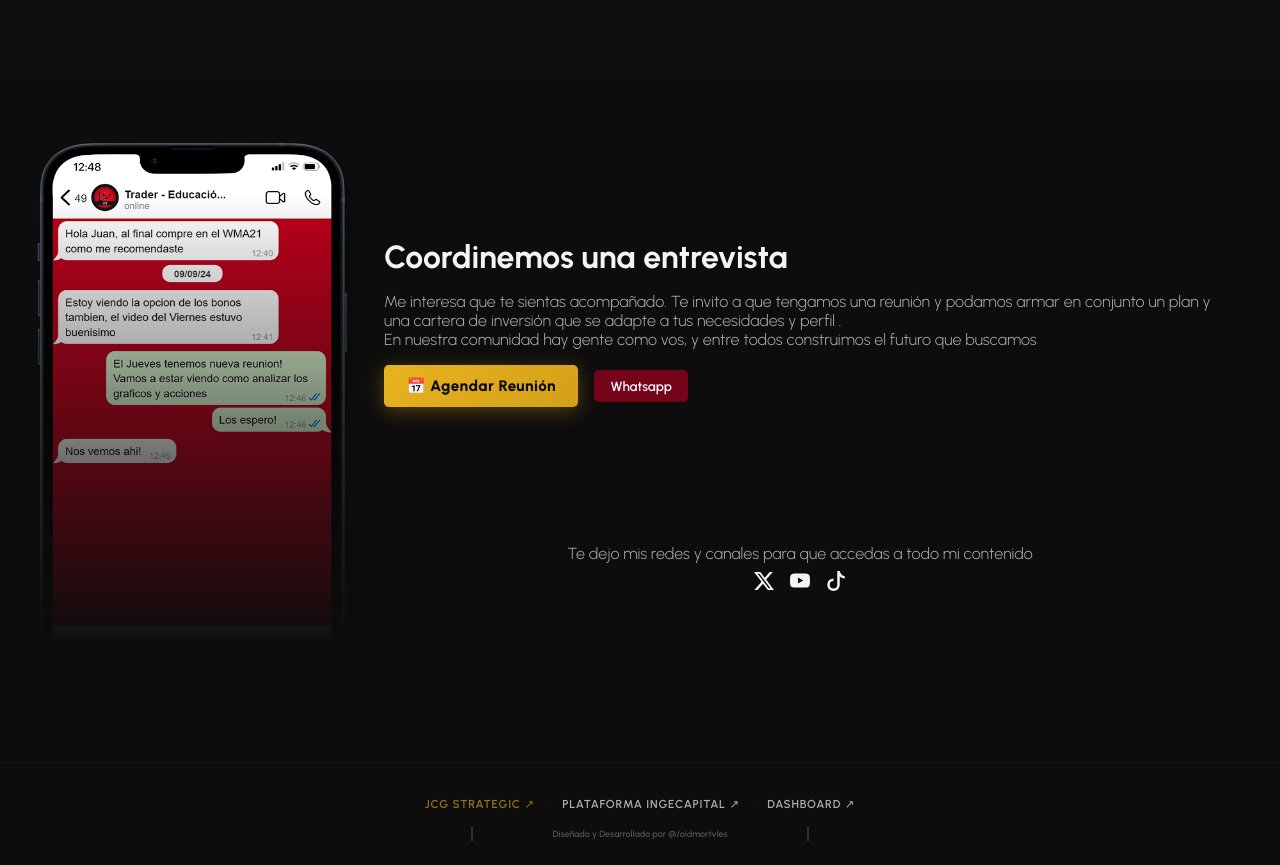
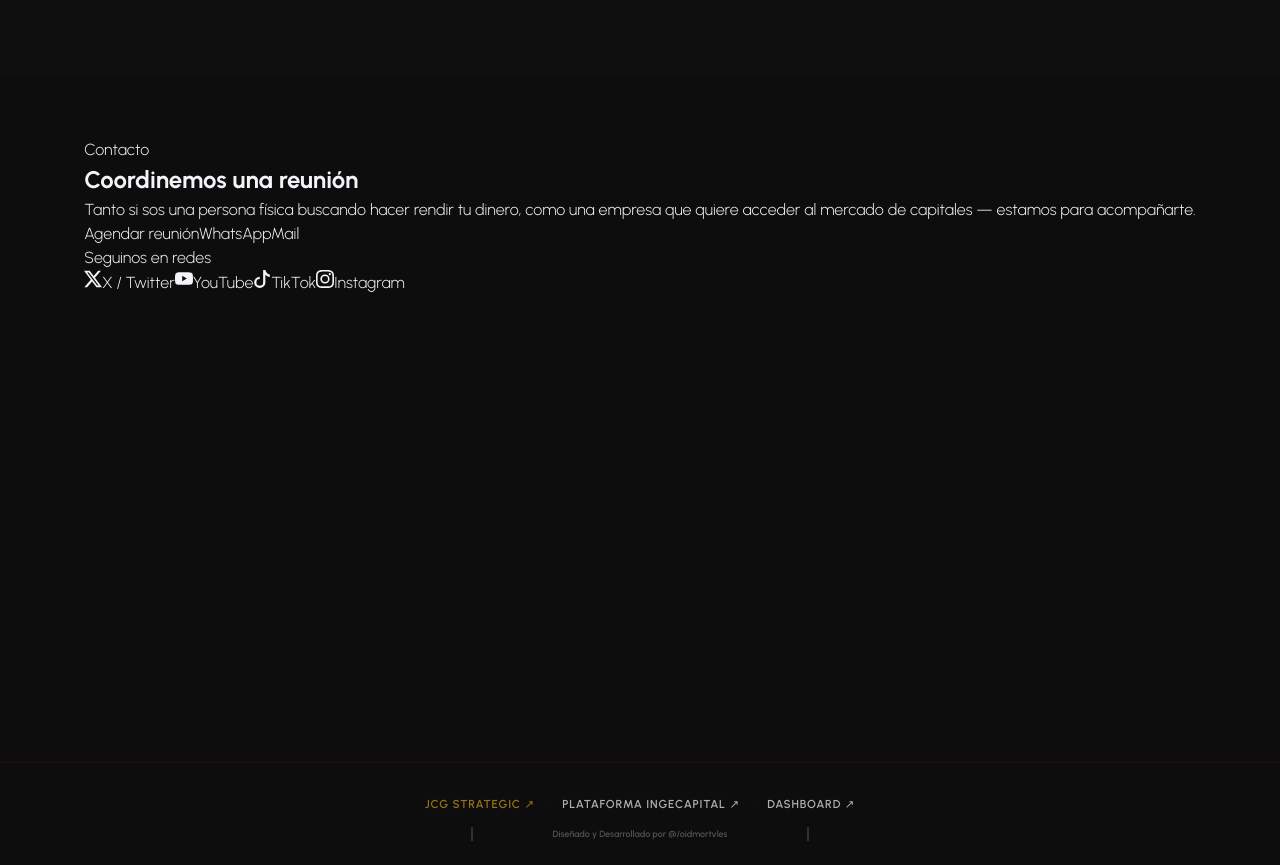
Before and after one commit to jcginversiones/JCGInversiones, a React (Vite) app: page / in a window 1280 px wide. Shown: the part 3780-4645 px from the top of the page. Built offline with nearby package versions, Linux system fonts and the light colour scheme.

Commit message:
Update Contact.tsx

```diff
--- a/src/components/Contact.tsx
+++ b/src/components/Contact.tsx
@@ -1,42 +1,80 @@
-import ButtonAction from './ButtonAction';
 import './Contact.css';
-import RedesContact from './RedesContact';
-
 
 interface ContactProp {
-    id:string
+    id: string;
 }
 
-const Contact : React.FC <ContactProp> = ({id}) =>{
-    return(
-        <div className='contact' id={id}>
-            <img src="/phone.png" alt="" />
+const Contact: React.FC<ContactProp> = ({ id }) => {
+    return (
+        <section className='contact' id={id}>
+            <div className='contactInner'>
+                <div className='contactTexto'>
+                    <p className='contactEyebrow'>
+                        <span className='contactEyebrowLine'></span>
+                        Contacto
+                    </p>
+                    <h2 className='contactTitulo'>Coordinemos una reunión</h2>
+                    <p className='contactDesc'>
+                        Tanto si sos una persona física buscando hacer rendir tu dinero, como una empresa que quiere acceder al mercado de capitales — estamos para acompañarte.
+                    </p>
+                    <div className='contactBtns'>
+                        <a
+                            href='https://cal.com/jcgstrategic/jcginversiones'
+                            target='_blank'
+                            rel='noopener noreferrer'
+                            className='contactBtnAgendar'
+                        >
+                            Agendar reunión
+                        </a>
+                        <a
+                            href='https://wa.me/541169787999?text=Hola%20JCG%20Inversiones,%20encontré%20tu%20perfil%20a%20través%20de%20la%20web'
+                            target='_blank'
+                            rel='noopener noreferrer'
+                            className='contactBtnWpp'
+                        >
+                            WhatsApp
+                        </a>
+                        <a
+                            href='mailto:juancg00ginversiones@gmail.com?subject=Consulta%20desde%20Web'
+                            className='contactBtnMail'
+                        >
+                            Mail
+                        </a>
+                    </div>
+                </div>
 
-            <section className='contactContainer'>
-                <article className='contentIvite'>
-                        <h3>Coordinemos una entrevista</h3>
-                        <p className='cTextInvite'>
-                            Me interesa que te sientas acompañado. Te invito a que tengamos una reunión y podamos armar en conjunto un plan y una cartera de inversión que se adapte a tus necesidades y perfil .
-                            <br/>
-                            En nuestra comunidad hay gente como vos, y entre todos construimos el futuro que buscamos
-                        </p>
-                        <div className='cButtons'>
-                            <a
-                                href="https://cal.com/jcgstrategic/jcginversiones"
-                                target="_blank"
-                                rel="noopener noreferrer"
-                                className='btnAgendar'
-                            >
-                                📅 Agendar Reunión
-                            </a>
-                            <ButtonAction colorSet={1} text='Whatsapp' to='https://wa.me/541169787999?text=Hola%20JCG Inversiones,%20encontré%20tu%20perfil%20a%20través%20de%20la%20web%20y%20me%20interesaba%20saber%20sobre%20tus%20Servicios%20en%20Trading'/>
-                        </div>
-                </article>
-                <RedesContact/>
-            </section>
-        </div>
-    )
-}
-
+                <div className='contactRedes'>
+                    <p className='contactRedesLabel'>Seguinos en redes</p>
+                    <div className='contactRedesItems'>
+                        <a href='https://x.com/JCG00_' target='_blank' rel='noopener noreferrer' className='contactRedItem'>
+                            <svg xmlns='http://www.w3.org/2000/svg' width='18' height='18' fill='currentColor' viewBox='0 0 16 16'>
+                                <path d='M12.6.75h2.454l-5.36 6.142L16 15.25h-4.937l-3.867-5.07-4.425 5.07H.316l5.733-6.57L0 .75h5.063l3.495 4.633L12.601.75Zm-.86 13.028h1.36L4.323 2.145H2.865z'/>
+                            </svg>
+                            <span>X / Twitter</span>
+                        </a>
+                        <a href='https://www.youtube.com/@JCG00_' target='_blank' rel='noopener noreferrer' className='contactRedItem'>
+                            <svg xmlns='http://www.w3.org/2000/svg' width='18' height='18' fill='currentColor' viewBox='0 0 16 16'>
+                                <path d='M8.051 1.999h.089c.822.003 4.987.033 6.11.335a2.01 2.01 0 0 1 1.415 1.42c.101.38.172.883.22 1.402l.01.104.022.26.008.104c.065.914.073 1.77.074 1.957v.075c-.001.194-.01 1.108-.082 2.06l-.008.105-.009.104c-.05.572-.124 1.14-.235 1.558a2.01 2.01 0 0 1-1.415 1.42c-1.16.312-5.569.334-6.18.335h-.142c-.309 0-1.587-.006-2.927-.052l-.17-.006-.087-.004-.171-.007-.171-.007c-1.11-.049-2.167-.128-2.654-.26a2.01 2.01 0 0 1-1.415-1.419c-.111-.417-.185-.986-.235-1.558L.09 9.82l-.008-.104A31 31 0 0 1 0 7.68v-.123c.002-.215.01-.958.064-1.778l.007-.103.003-.052.008-.104.022-.26.01-.104c.048-.519.119-1.023.22-1.402a2.01 2.01 0 0 1 1.415-1.42c.487-.13 1.544-.21 2.654-.26l.17-.007.172-.006.086-.003.171-.007A100 100 0 0 1 7.858 2zM6.4 5.209v4.818l4.157-2.408z'/>
+                            </svg>
+                            <span>YouTube</span>
+                        </a>
+                        <a href='https://www.tiktok.com/@jcg00_' target='_blank' rel='noopener noreferrer' className='contactRedItem'>
+                            <svg xmlns='http://www.w3.org/2000/svg' width='18' height='18' fill='currentColor' viewBox='0 0 16 16'>
+                                <path d='M9 0h1.98c.144.715.54 1.617 1.235 2.512C12.895 3.389 13.797 4 15 4v2c-1.753 0-3.07-.814-4-1.829V11a5 5 0 1 1-5-5v2a3 3 0 1 0 3 3z'/>
+                            </svg>
+                            <span>TikTok</span>
+                        </a>
+                        <a href='https://www.instagram.com/jcg_strategic' target='_blank' rel='noopener noreferrer' className='contactRedItem'>
+                            <svg xmlns='http://www.w3.org/2000/svg' width='18' height='18' fill='currentColor' viewBox='0 0 16 16'>
+                                <path d='M8 0C5.829 0 5.556.01 4.703.048 3.85.088 3.269.222 2.76.42a3.9 3.9 0 0 0-1.417.923A3.9 3.9 0 0 0 .42 2.76C.222 3.268.087 3.85.048 4.7.01 5.555 0 5.827 0 8.001c0 2.172.01 2.444.048 3.297.04.852.174 1.433.372 1.942.205.526.478.972.923 1.417.444.445.89.719 1.416.923.51.198 1.09.333 1.942.372C5.555 15.99 5.827 16 8 16s2.444-.01 3.298-.048c.851-.04 1.434-.174 1.943-.372a3.9 3.9 0 0 0 1.416-.923c.445-.445.718-.891.923-1.417.197-.509.332-1.09.372-1.942C15.99 10.445 16 10.173 16 8s-.01-2.445-.048-3.299c-.04-.851-.175-1.433-.372-1.941a3.9 3.9 0 0 0-.923-1.417A3.9 3.9 0 0 0 13.24.42c-.51-.198-1.092-.333-1.943-.372C10.443.01 10.172 0 7.998 0zm-.717 1.442h.718c2.136 0 2.389.007 3.232.046.78.035 1.204.166 1.486.275.373.145.64.319.92.599s.453.546.598.92c.11.281.24.705.275 1.485.039.843.047 1.096.047 3.231s-.008 2.389-.047 3.232c-.035.78-.166 1.203-.275 1.485a2.5 2.5 0 0 1-.599.919c-.28.28-.546.453-.92.598-.28.11-.704.24-1.485.276-.843.038-1.096.047-3.232.047s-2.39-.009-3.233-.047c-.78-.036-1.203-.166-1.485-.276a2.5 2.5 0 0 1-.92-.598 2.5 2.5 0 0 1-.6-.92c-.109-.281-.24-.705-.275-1.485-.038-.843-.046-1.096-.046-3.233s.008-2.388.046-3.231c.036-.78.166-1.204.276-1.486.145-.373.319-.64.599-.92s.546-.453.92-.598c.282-.11.705-.24 1.485-.276.738-.034 1.024-.044 2.515-.045zm4.988 1.328a.96.96 0 1 0 0 1.92.96.96 0 0 0 0-1.92m-4.27 1.122a4.109 4.109 0 1 0 0 8.217 4.109 4.109 0 0 0 0-8.217m0 1.441a2.667 2.667 0 1 1 0 5.334 2.667 2.667 0 0 1 0-5.334'/>
+                            </svg>
+                            <span>Instagram</span>
+                        </a>
+                    </div>
+                </div>
+            </div>
+        </section>
+    );
+};
 
 export default Contact;
```
